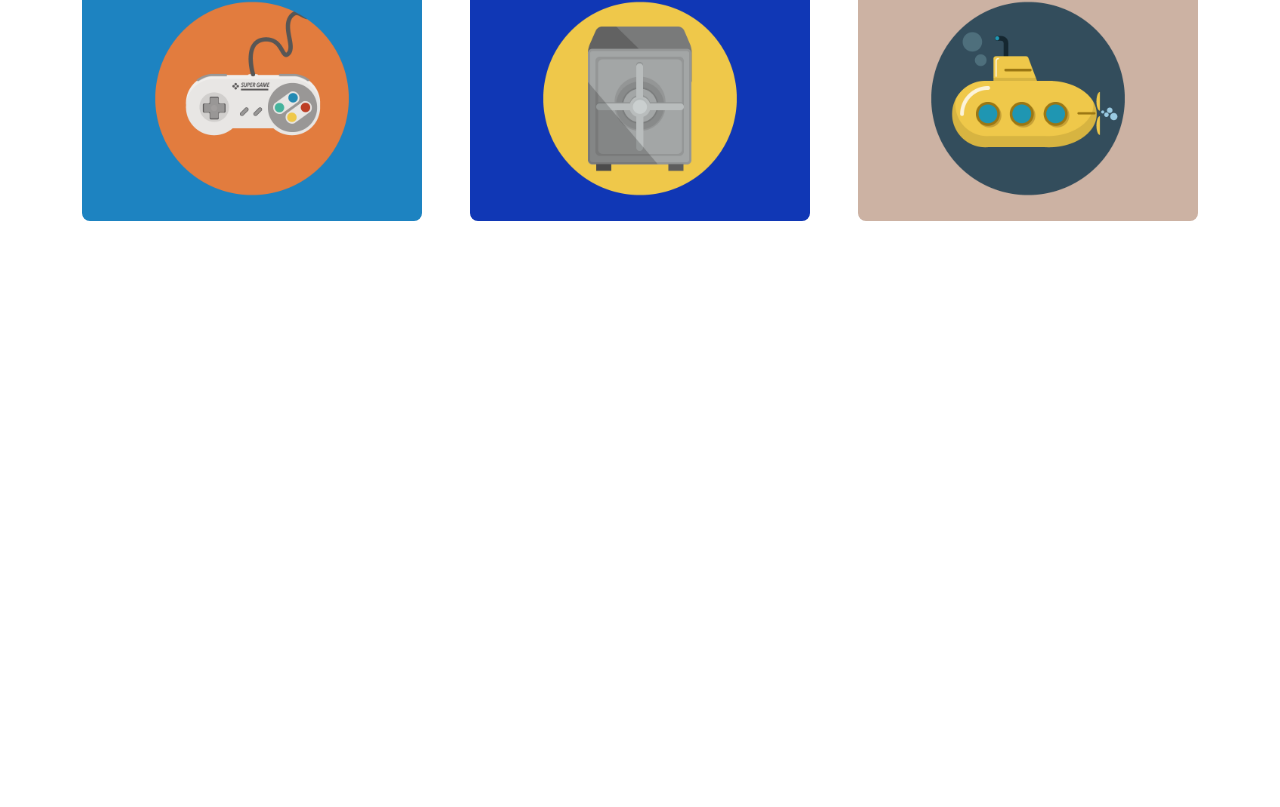
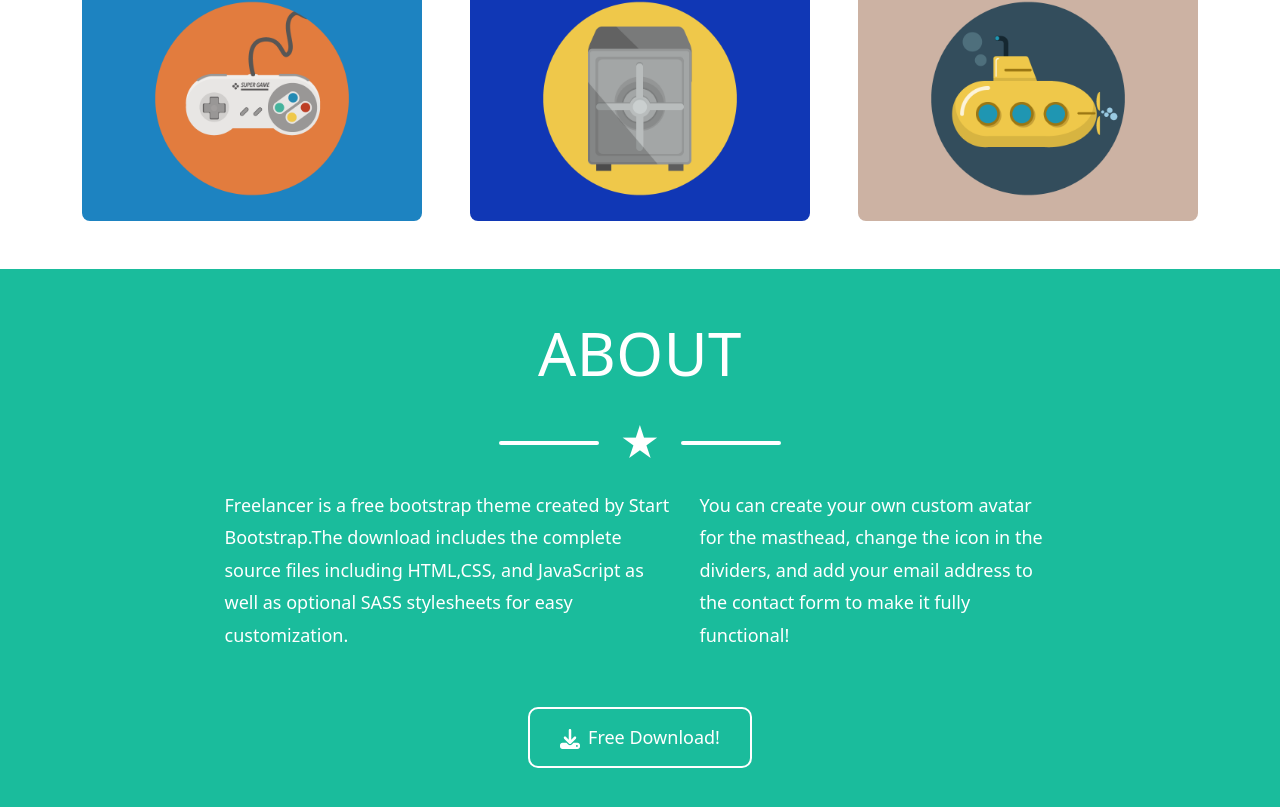
Before and after one commit to ydaqqa05/react-task1, a React (Vite) app: page / in a window 1280 px wide. Shown: the part 1523-2330 px from the top of the page. Before the commit the page ends 1744 px from the top, so only its background shows below. Built offline with nearby package versions, Linux system fonts and the light colour scheme.

Commit message:
about section

```diff
--- a/src/App.jsx
+++ b/src/App.jsx
@@ -2,11 +2,13 @@
 import Navbar from "./navbar/Navbar"
 import Hero from "./hero/Hero"
 import Portfolio from "./portfolio/Portfolio"
+import About from "./about/About"
 function App(){
   return <>
   <Navbar/>
   <Hero/>
   <Portfolio/>
+<About/>
   </>
 }
 export default App
--- a/src/about/About.jsx
+++ b/src/about/About.jsx
@@ -0,0 +1,65 @@
+import React from 'react'
+import style from './../about/about.module.css'
+
+export default function About() {
+  return (
+    <section className={style.about}>
+      <div className="container py-5 text-white">
+
+        <h1 className={`${style.big_font} text-center mb-4`}>
+          ABOUT
+        </h1>
+
+        <div className={style.star_divider}>
+          <div className={style.line}></div>
+          <div className={style.star}>★</div>
+          <div className={style.line}></div>
+        </div>
+
+        <div className="row mt-3 justify-content-center">
+          <div className="col-md-5 ">
+            <h5 className={style.about_text}>
+              Freelancer is a free bootstrap theme
+              created by Start Bootstrap.The
+               download includes the complete source
+               files including HTML,CSS, and
+                JavaScript as well as optional SASS
+                stylesheets for easy customization.
+            </h5>
+          </div>
+
+          <div className="col-md-4">
+            <h5 className={style.about_text}>
+              You can create your own custom avatar for the masthead, change the
+              icon in the dividers, and add your email address to the contact form
+              to make it fully functional!
+            </h5>
+          </div>
+        </div>
+
+        <div className="text-center mt-5">
+          <button className={style.download_btn}>
+          <svg
+  className="me-2"
+  aria-hidden="true"
+  focusable="false"
+  role="img"
+  xmlns="http://www.w3.org/2000/svg"
+  viewBox="0 0 512 512"
+  width="20"
+  height="20"
+>
+  <path
+    fill="currentColor"
+    d="M288 32c0-17.7-14.3-32-32-32s-32 14.3-32 32V274.7l-73.4-73.4c-12.5-12.5-32.8-12.5-45.3 0s-12.5 32.8 0 45.3l128 128c12.5 12.5 32.8 12.5 45.3 0l128-128c12.5-12.5 12.5-32.8 0-45.3s-32.8-12.5-45.3 0L288 274.7V32zM64 352c-35.3 0-64 28.7-64 64v32c0 35.3 28.7 64 64 64H448c35.3 0 64-28.7 64-64V416c0-35.3-28.7-64-64-64H346.5l-45.3 45.3c-25 25-65.5 25-90.5 0L165.5 352H64zm368 56a24 24 0 1 1 0 48 24 24 0 1 1 0-48z"
+  />
+</svg>
+
+             Free Download!
+          </button>
+        </div>
+
+      </div>
+    </section>
+  )
+}
--- a/src/about/about.module.css
+++ b/src/about/about.module.css
@@ -0,0 +1,47 @@
+.about {
+    background-color: #1abc9c;
+}
+
+.big_font {
+    font-size: 60px;
+    letter-spacing: 0.5px;
+}
+
+.star_divider {
+    display: flex;
+    align-items: center;
+    justify-content: center;
+    gap: 20px;
+}
+
+.line {
+    width: 100px;
+    height: 4px;
+    background-color: white;
+    border-radius: 2px;
+}
+
+.star {
+    color: white;
+    font-size: 40px;
+}
+
+.about_text {
+    font-size: 18px;
+    line-height: 1.8;
+}
+
+.download_btn {
+    background: transparent;
+    border: 2px solid white;
+    color: white;
+    padding: 15px 30px;
+    font-size: 18px;
+    border-radius: 10px;
+    transition: 0.3s;
+}
+
+.download_btn:hover {
+    background-color: white;
+    color: #1abc9c;
+}
--- a/src/portfolio/Portfolio.jsx
+++ b/src/portfolio/Portfolio.jsx
@@ -9,7 +9,7 @@ import Image6 from './../assets/imgs/submarine.png'
 export default function Portfolio() {
   return (
     <>
-    <div className=' pt-5'>
+    <div className=' py-5'>
         <h1 className={`${style.big_font} pt-5 text-center  `}>Portfolio</h1>
  <div className={`${style.star_divider}`}>
   <div className={`${style.line}`}></div>
```
